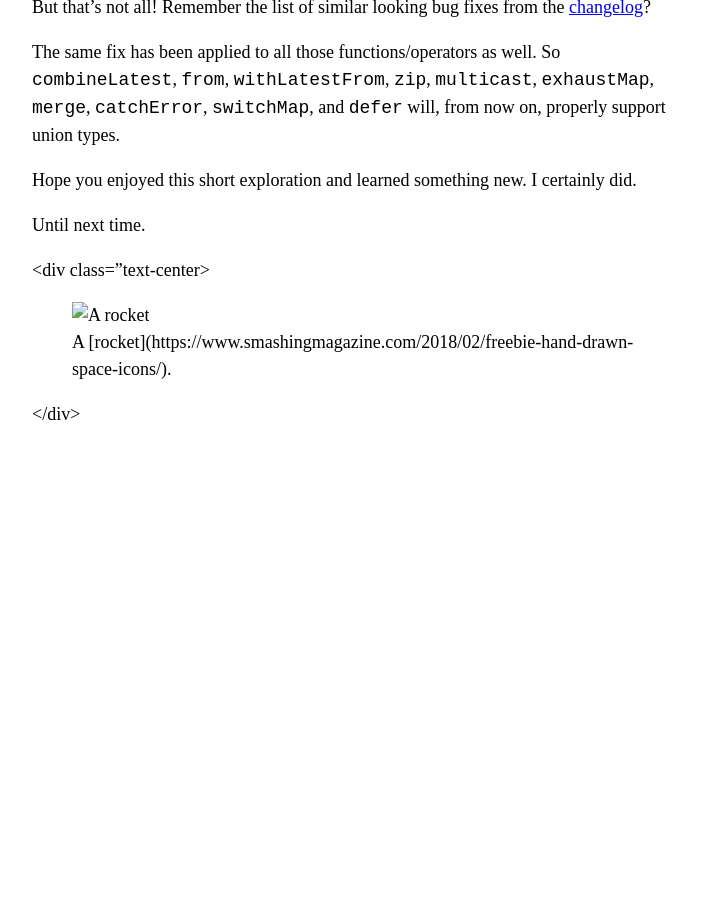
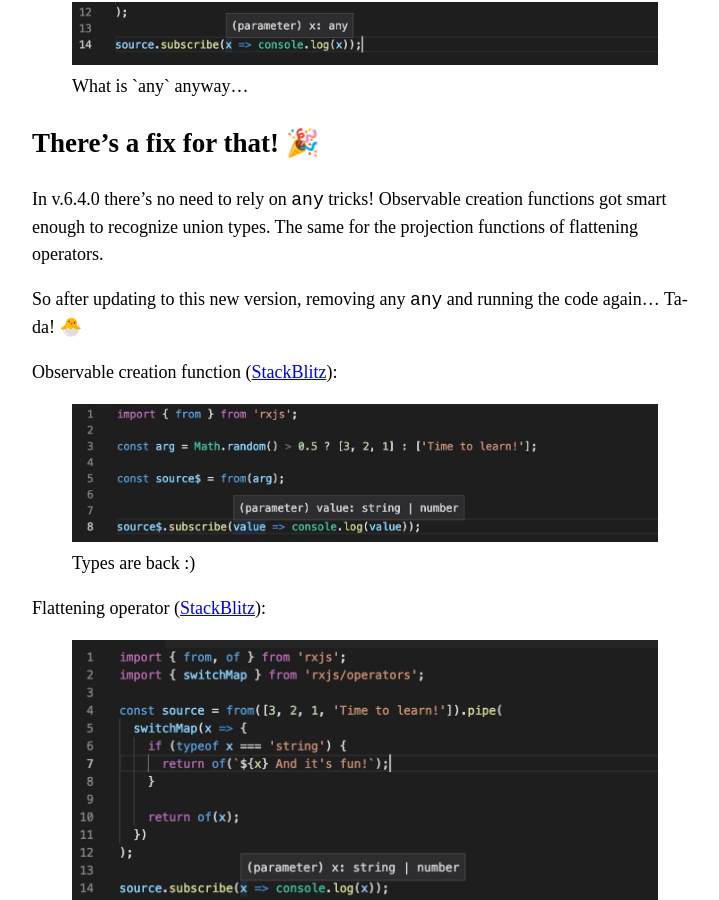
Before and after one commit to dzhavat/dzhavat.github.io, a Jekyll site: the page built from _posts/2019-02-07-union-types-in-rxjs-v6-4-0.md, in a window 1280 px wide and 900 px high, scrolled down 3413 px. Shown: the whole window, without its empty margins (275-994 px from the left). Built offline with Jekyll 4.4.1, drawn with Linux system fonts in a browser that asks for light colours; before the commit the page ends 3859 px from its top, so only the background shows below that.

Commit message:
Update 2019-02-07-union-types-in-rxjs-v6-4-0.md

````diff
--- a/_posts/2019-02-07-union-types-in-rxjs-v6-4-0.md
+++ b/_posts/2019-02-07-union-types-in-rxjs-v6-4-0.md
@@ -49,7 +49,7 @@ source$.subscribe(value => console.log(value));
 The problem here is that `arg` is of type `number[] | string[]` but `from` expects a single type.
 
 <figure>
-  <img src="/assets/union-types-in-rxjs-v6-4-0/example-1.jpg" alt="Code example">
+  <img src="/assets/img/union-types-in-rxjs-v6-4-0/example-1.jpg" alt="Code example">
   <figcaption>The compiler is not happy :(</figcaption>
 </figure>
 
@@ -65,7 +65,7 @@ const arg: any = ...;
 ```
 
 <figure>
-  <img src="/assets/union-types-in-rxjs-v6-4-0/example-2.jpg" alt="Code example">
+  <img src="/assets/img/union-types-in-rxjs-v6-4-0/example-2.jpg" alt="Code example">
   <figcaption>`value` of type `{ }` doesn’t say much</figcaption>
 </figure>
 
@@ -93,7 +93,7 @@ source.subscribe(x => console.log(x));
 The problem here is that the projection function returns a union type `Observable<string> | Observable<number>` but it expects a single type.
 
 <figure>
-  <img src="/assets/union-types-in-rxjs-v6-4-0/example-3.jpg" alt="Code example">
+  <img src="/assets/img/union-types-in-rxjs-v6-4-0/example-3.jpg" alt="Code example">
   <figcaption>The compiler is not happy :(</figcaption>
 </figure>
 
@@ -109,7 +109,7 @@ Again, an easy way would be to mark `x` as `any`. But you’ll lose valuable typ
 ```
 
 <figure>
-  <img src="/assets/union-types-in-rxjs-v6-4-0/example-4.jpg" alt="Code example">
+  <img src="/assets/img/union-types-in-rxjs-v6-4-0/example-4.jpg" alt="Code example">
   <figcaption>What is `any` anyway…</figcaption>
 </figure>
 
@@ -122,14 +122,14 @@ So after updating to this new version, removing any `any` and running the code a
 Observable creation function ([StackBlitz](https://stackblitz.com/edit/rxjs-from-example-3)):
 
 <figure>
-  <img src="/assets/union-types-in-rxjs-v6-4-0/example-5.jpg" alt="Code example">
+  <img src="/assets/img/union-types-in-rxjs-v6-4-0/example-5.jpg" alt="Code example">
   <figcaption>Types are back :)</figcaption>
 </figure>
 
 Flattening operator ([StackBlitz](https://stackblitz.com/edit/rxjs-from-example-4)):
 
 <figure>
-  <img src="/assets/union-types-in-rxjs-v6-4-0/example-6.jpg" alt="Code example">
+  <img src="/assets/img/union-types-in-rxjs-v6-4-0/example-6.jpg" alt="Code example">
   <figcaption>Types are back :)</figcaption>
 </figure>
 
@@ -143,9 +143,9 @@ Hope you enjoyed this short exploration and learned something new. I certainly d
 
 Until next time.
 
-<div class="text-center>
+<div class="text-center">
   <figure>
-    <img src="/assets/rocket.png" alt="A rocket">
+    <img src="/assets/img/rocket.png" alt="A rocket">
     <figcaption>A [rocket](https://www.smashingmagazine.com/2018/02/freebie-hand-drawn-space-icons/).</figcaption>
   </figure>
 </div>
````
